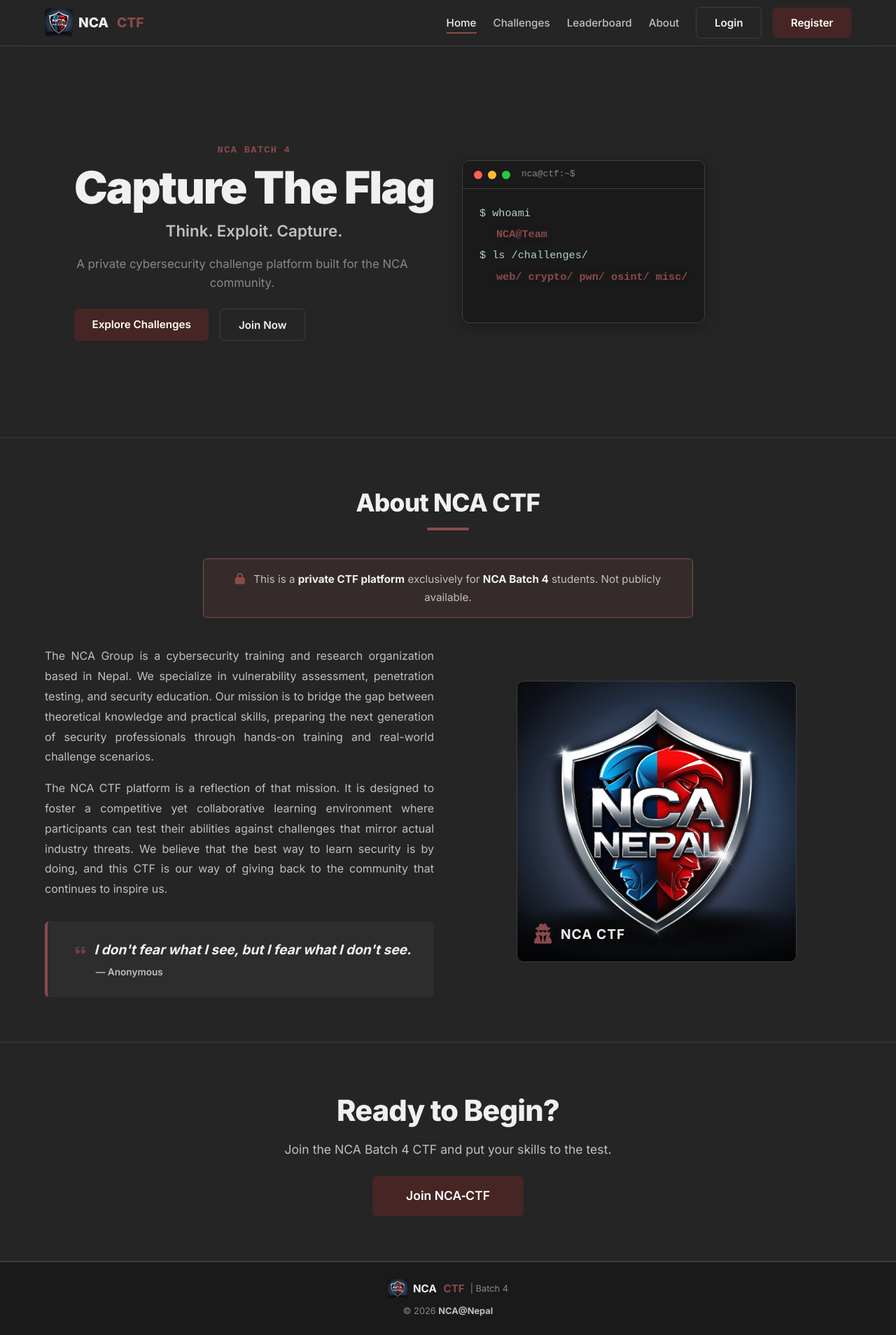
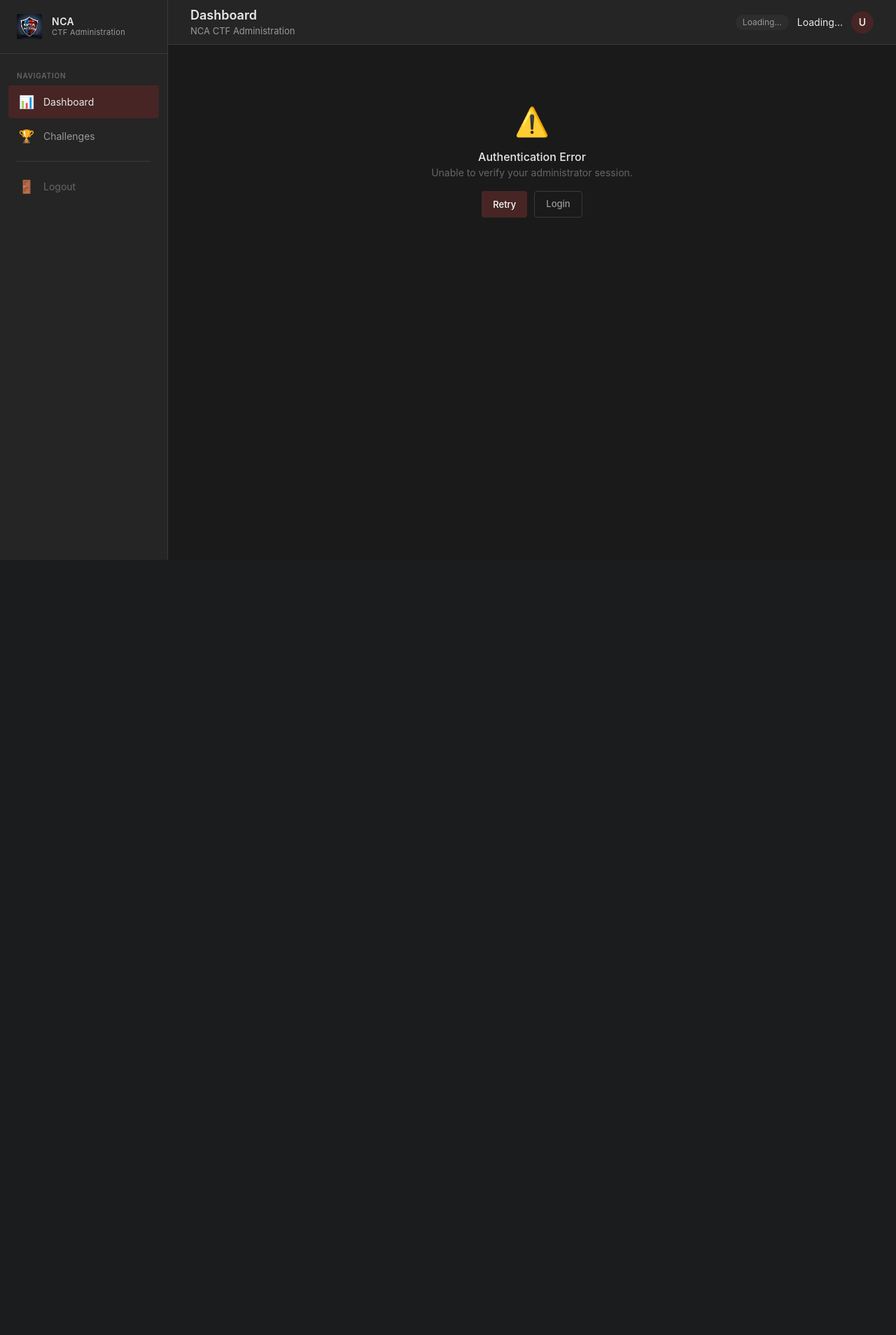
Before and after one commit to god1100/NCA-CTF, a PHP site: page / in a window 1280 px wide. Shown: the whole page at 70% size. After the commit the page ends 800 px from the top, so only its background shows below. Run offline with PHP 8.4, Linux system fonts and the light colour scheme.

Commit message:
[+] admin dashboard ongoing part2

```diff
--- a/public/admin/assets/js/admin.js
+++ b/public/admin/assets/js/admin.js
@@ -1,6 +1,6 @@
 // NCA-CTF Admin Core
 
-(function() {
+(function () {
     'use strict';
 
     let currentUser = null;
@@ -14,44 +14,80 @@
     const userRole = document.getElementById('adminUserRole');
     const logoutBtn = document.getElementById('adminLogoutBtn');
 
+    function getBaseUrl() {
+        return window.NCA_CTF_BASE_URL || '/NCA-CTF/public';
+    }
+
     async function checkAuth() {
         try {
-            const response = await fetch('/NCA-CTF/public/api/v1/auth/me', {
+            const response = await fetch(
+                getBaseUrl() + '/index.php/api/v1/auth/me',
+                {
                     method: 'GET',
                     credentials: 'include',
                     headers: {
                         'Accept': 'application/json'
                     }
-            });
+                }
+            );
+
+            if (response.status === 401) {
+                window.location.href = getBaseUrl() + '/login.php';
+                return false;
+            }
 
             if (!response.ok) {
-                if (response.status === 401) {
-                    window.location.href = '/NCA-CTF/public/login.php';
-                    return false;
-                }
-                throw new Error('Auth check failed');
+                throw new Error('Authentication request failed.');
             }
 
             const data = await response.json();
 
+            /*
+             * Existing backend response is expected to be:
+             *
+             * {
+             *     authenticated: true,
+             *     user: {
+             *         id,
+             *         username,
+             *         email,
+             *         role,
+             *         created_at
+             *     }
+             * }
+             */
+
             if (!data.authenticated || !data.user) {
-                window.location.href = '/NCA-CTF/public/login.php';
+                window.location.href = getBaseUrl() + '/login.php';
                 return false;
             }
 
             currentUser = data.user;
 
-            if (!['challenge_admin', 'super_admin'].includes(currentUser.role)) {
+            /*
+             * IMPORTANT:
+             * /auth/me exposes the application role string.
+             *
+             * Admin roles:
+             * - challenge_admin
+             * - super_admin
+             */
+            if (
+                currentUser.role !== 'challenge_admin' &&
+                currentUser.role !== 'super_admin'
+            ) {
                 showAccessDenied();
                 return false;
             }
 
             isAuthorized = true;
+
             updateUserUI(currentUser);
+
             return true;
 
         } catch (error) {
-            console.error('Auth error:', error);
+            console.error('Admin authentication error:', error);
             showAuthError();
             return false;
         }
@@ -59,14 +95,27 @@
 
     function showAccessDenied() {
         const mainContent = document.querySelector('.admin-content');
+
         if (mainContent) {
             mainContent.innerHTML = `
                 <div class="admin-error">
                     <div class="error-icon">🔒</div>
-                    <div class="error-text">Access Denied</div>
-                    <div class="error-hint">You do not have permission to access the admin area.</div>
+
+                    <div class="error-text">
+                        Access Denied
+                    </div>
+
+                    <div class="error-hint">
+                        You do not have permission to access the NCA-CTF administration area.
+                    </div>
+
                     <div class="error-actions">
-                        <a href="/NCA-CTF/public/dashboard.php" class="btn btn-primary">Return to Dashboard</a>
+                        <a
+                            href="${getBaseUrl()}/dashboard.php"
+                            class="btn btn-primary"
+                        >
+                            Return to Dashboard
+                        </a>
                     </div>
                 </div>
             `;
@@ -75,15 +124,34 @@
 
     function showAuthError() {
         const mainContent = document.querySelector('.admin-content');
+
         if (mainContent) {
             mainContent.innerHTML = `
                 <div class="admin-error">
                     <div class="error-icon">⚠️</div>
-                    <div class="error-text">Authentication Error</div>
-                    <div class="error-hint">Unable to verify your credentials. Please try again.</div>
+
+                    <div class="error-text">
+                        Authentication Error
+                    </div>
+
+                    <div class="error-hint">
+                        Unable to verify your administrator session.
+                    </div>
+
                     <div class="error-actions">
-                        <button onclick="location.reload()" class="btn btn-primary">Retry</button>
-                        <a href="/NCA-CTF/public/login.php" class="btn btn-outline">Login</a>
+                        <button
+                            onclick="location.reload()"
+                            class="btn btn-primary"
+                        >
+                            Retry
+                        </button>
+
+                        <a
+                            href="${getBaseUrl()}/login.php"
+                            class="btn btn-outline"
+                        >
+                            Login
+                        </a>
                     </div>
                 </div>
             `;
@@ -91,70 +159,120 @@
     }
 
     function updateUserUI(user) {
-        if (!user) return;
-        if (userAvatar) userAvatar.textContent = (user.username || 'U').charAt(0).toUpperCase();
-        if (userName) userName.textContent = user.username || 'User';
+        if (!user) {
+            return;
+        }
+
+        if (userAvatar) {
+            userAvatar.textContent =
+                (user.username || 'U').charAt(0).toUpperCase();
+        }
+
+        if (userName) {
+            userName.textContent = user.username || 'User';
+        }
+
         if (userRole) {
-            userRole.textContent = user.role === 'super_admin' ? 'Super Admin' : 'Challenge Admin';
+            userRole.textContent =
+                user.role === 'super_admin'
+                    ? 'Super Admin'
+                    : 'Challenge Admin';
         }
     }
 
     function setupSidebar() {
-        if (toggleBtn) {
-            toggleBtn.addEventListener('click', function(e) {
+        if (toggleBtn && sidebar && overlay) {
+            toggleBtn.addEventListener('click', function (e) {
                 e.stopPropagation();
+
                 sidebar.classList.toggle('open');
                 overlay.classList.toggle('active');
             });
         }
 
-        if (overlay) {
-            overlay.addEventListener('click', function() {
+        if (overlay && sidebar) {
+            overlay.addEventListener('click', function () {
                 sidebar.classList.remove('open');
                 overlay.classList.remove('active');
             });
         }
 
-        document.addEventListener('keydown', function(e) {
-            if (e.key === 'Escape' && sidebar.classList.contains('open')) {
+        document.addEventListener('keydown', function (e) {
+            if (
+                e.key === 'Escape' &&
+                sidebar &&
+                sidebar.classList.contains('open')
+            ) {
                 sidebar.classList.remove('open');
+
+                if (overlay) {
                     overlay.classList.remove('active');
+                }
             }
         });
     }
 
     function setupLogout() {
-        if (logoutBtn) {
-            logoutBtn.addEventListener('click', async function(e) {
+        if (!logoutBtn) {
+            return;
+        }
+
+        logoutBtn.addEventListener('click', async function (e) {
             e.preventDefault();
+
             try {
-                    await fetch('/NCA-CTF/public/api/v1/auth/logout', {
+                await fetch(
+                    getBaseUrl() + '/index.php/api/v1/auth/logout',
+                    {
                         method: 'POST',
-                        credentials: 'include'
+                        credentials: 'include',
+                        headers: {
+                            'Accept': 'application/json'
+                        }
+                    }
+                );
+            } catch (error) {
+                console.warn('Logout request failed:', error);
+            }
+
+            window.location.href =
+                getBaseUrl() + '/login.php';
         });
-                } catch (e) {}
-                window.location.href = '/NCA-CTF/public/login.php';
-            });
-        }
     }
 
     window.Admin = {
-        getCurrentUser: () => currentUser,
-        isAuthorized: () => isAuthorized,
-        checkAuth
+        getCurrentUser: function () {
+            return currentUser;
+        },
+
+        isAuthorized: function () {
+            return isAuthorized;
+        },
+
+        checkAuth: checkAuth
     };
 
     async function init() {
         setupSidebar();
         setupLogout();
+
         const authorized = await checkAuth();
-        document.dispatchEvent(new CustomEvent('admin:authReady', {
-            detail: { authorized, user: currentUser }
-        }));
+
+        document.dispatchEvent(
+            new CustomEvent('admin:authReady', {
+                detail: {
+                    authorized: authorized,
+                    user: currentUser
+                }
+            })
+        );
     }
 
     if (document.readyState === 'loading') {
-        document.addEventListener('DOMContentLoaded', init);
+        document.addEventListener(
+            'DOMContentLoaded',
+            init
+        );
     } else {
         init();
     }
--- a/public/index.php
+++ b/public/index.php
@@ -1,103 +1,188 @@
 <?php
+$pageTitle = 'Dashboard';
+$currentPage = 'dashboard';
 
-declare(strict_types=1);
+?>
 
-/**
- * NCA Batch 4 Private CTF — Front Controller
- */
+<!DOCTYPE html>
+<html lang="en">
+<head>
+    <meta charset="UTF-8">
+    <meta name="viewport" content="width=device-width, initial-scale=1.0">
 
-$baseDir = dirname(__DIR__);
+    <meta
+        name="csrf-token"
+        content="<?php echo $_SESSION['csrf_token'] ?? ''; ?>"
+    >
 
-// --- Determine base URL dynamically ---
-$protocol = isset($_SERVER['HTTPS']) && $_SERVER['HTTPS'] === 'on' ? 'https://' : 'http://';
-$host = $_SERVER['HTTP_HOST'];
-$scriptName = $_SERVER['SCRIPT_NAME'] ?? '';
-$basePath = rtrim(dirname($scriptName), '/\\');
-$baseUrl = $protocol . $host . $basePath;
+    <title>Admin Dashboard - NCA CTF</title>
 
-// Make baseUrl available globally for views
-$GLOBALS['baseUrl'] = $baseUrl;
+    <link
+        rel="stylesheet"
+        href="/NCA-CTF/public/assets/css/style.css"
+    >
 
-// --- Autoloading -----------------------------------------------------
-if (is_file($baseDir . '/vendor/autoload.php')) {
-    require $baseDir . '/vendor/autoload.php';
-} else {
-    require $baseDir . '/app/Infrastructure/Autoloader.php';
-    \App\Infrastructure\Autoloader::register($baseDir . '/app');
-}
+    <link
+        rel="stylesheet"
+        href="/NCA-CTF/public/admin/assets/css/admin.css"
+    >
+</head>
 
-use App\Infrastructure\Env;
-use App\Infrastructure\Router;
-use App\Infrastructure\Session;
+<body class="admin-body">
 
-// --- Environment -------------------------------------------------------
-Env::load($baseDir . '/.env');
-$config = require $baseDir . '/config/app.php';
+    <!-- Sidebar -->
+    <aside
+        class="admin-sidebar"
+        id="adminSidebar"
+    >
 
-// --- Baseline security headers -----------------------------------------
-header('X-Content-Type-Options: nosniff');
-header('Referrer-Policy: strict-origin-when-cross-origin');
-header('X-Frame-Options: DENY');
-header("Content-Security-Policy: default-src 'self'; style-src 'self' 'unsafe-inline' https://fonts.googleapis.com https://cdnjs.cloudflare.com; font-src 'self' https://fonts.gstatic.com https://cdnjs.cloudflare.com; script-src 'self' 'unsafe-inline' https://cdnjs.cloudflare.com; img-src 'self' data:;");
+        <div class="admin-sidebar-brand">
 
-// --- Strict error handling ----------------------------------------------
-error_reporting(E_ALL);
-ini_set('display_errors', $config['debug'] ? '1' : '0');
-ini_set('log_errors', '1');
-ini_set('error_log', $baseDir . '/storage/logs/app.log');
+            <img
+                src="/NCA-CTF/public/assets/images/NCA-logo.jpg"
+                alt="NCA Logo"
+            >
 
-// --- Request dispatch -----------------------------------------------------
-$method = $_SERVER['REQUEST_METHOD'] ?? 'GET';
+            <div class="admin-sidebar-brand-text">
 
-$requestUri = $_SERVER['REQUEST_URI'] ?? '/';
+                <span class="brand-nca">
+                    NCA
+                </span>
 
-// Remove query string
-$requestPath = parse_url($requestUri, PHP_URL_PATH) ?? '/';
+                <span class="brand-ctf">
+                    CTF Administration
+                </span>
 
-// Determine the public directory path from the current project.
-$publicPath = str_replace('\\', '/', dirname($_SERVER['SCRIPT_NAME'] ?? '/index.php'));
-$publicPath = rtrim($publicPath, '/');
+            </div>
 
-// Remove the public path from the beginning of the request.
-if ($publicPath !== '' && str_starts_with($requestPath, $publicPath)) {
-    $requestPath = substr($requestPath, strlen($publicPath));
-}
+        </div>
 
-// Handle direct /index.php/... requests too.
-$requestPath = preg_replace('#^/index\.php#', '', $requestPath);
+        <nav class="admin-sidebar-nav">
 
-// Normalize URI.
-$uri = '/' . ltrim($requestPath ?: '/', '/');
-$uri = rtrim($uri, '/') ?: '/';
+            <div class="nav-label">
+                Navigation
+            </div>
 
-// --- API routes ---
-if (str_starts_with($uri, '/api/')) {
-    Session::start();
-    $router = new Router();
-    $registerRoutes = require $baseDir . '/routes/api.php';
-    $registerRoutes($router);
-    $router->dispatch($method, $uri);
-    exit;
-}
+            <a
+                href="/NCA-CTF/public/admin/index.php"
+                class="<?php echo $currentPage === 'dashboard' ? 'active' : ''; ?>"
+            >
+                <span class="nav-icon">📊</span>
+                Dashboard
+            </a>
 
-// Switch for other routes
-switch ($uri) {
-    case '/challenges':
-        require $baseDir . '/resources/views/challenges.php';
-        exit;
-    case '/login':
-        require $baseDir . '/public/login.php';
-        exit;
-    case '/register':
-        require $baseDir . '/public/register.php';
-        exit;
-    case '/about':
-        require $baseDir . '/public/about.php';
-        exit;
-    case '/dashboard':
-        require $baseDir . '/public/dashboard.php';
-        exit;
-    default:
-        require $baseDir . '/resources/views/landing.php';
-        exit;
-}
+            <a
+                href="/NCA-CTF/public/admin/challenges.php"
+                class="<?php echo $currentPage === 'challenges' ? 'active' : ''; ?>"
+            >
+                <span class="nav-icon">🏆</span>
+                Challenges
+            </a>
+
+            <div class="nav-divider"></div>
+
+            <a
+                href="#"
+                id="adminLogoutBtn"
+                class="nav-logout"
+            >
+                <span class="nav-icon">🚪</span>
+                Logout
+            </a>
+
+        </nav>
+
+    </aside>
+
+
+    <!-- Mobile overlay -->
+    <div
+        class="admin-sidebar-overlay"
+        id="adminSidebarOverlay"
+    ></div>
+
+
+    <!-- Mobile toggle -->
+    <button
+        class="admin-sidebar-toggle"
+        id="adminSidebarToggle"
+        aria-label="Toggle sidebar"
+    >
+        ☰
+    </button>
+
+
+    <!-- Main content -->
+    <main class="admin-main">
+
+        <header class="admin-header">
+
+            <div class="admin-header-title">
+
+                <h1>
+                    Dashboard
+                </h1>
+
+                <p class="subtitle">
+                    NCA CTF Administration
+                </p>
+
+            </div>
+
+
+            <div class="admin-header-user">
+
+                <span
+                    class="user-role"
+                    id="adminUserRole"
+                >
+                    Loading...
+                </span>
+
+                <span
+                    class="user-name"
+                    id="adminUserName"
+                >
+                    Loading...
+                </span>
+
+                <span
+                    class="user-avatar"
+                    id="adminUserAvatar"
+                >
+                    U
+                </span>
+
+            </div>
+
+        </header>
+
+
+        <div
+            class="admin-content"
+            id="adminContent"
+        >
+
+            <!-- Dashboard content will be rendered by JavaScript -->
+
+            <div class="admin-loading">
+
+                <div class="spinner"></div>
+
+                Loading dashboard...
+
+            </div>
+
+        </div>
+
+    </main>
+
+
+    <script src="/NCA-CTF/public/assets/js/api.js"></script>
+
+    <script src="/NCA-CTF/public/admin/assets/js/admin.js"></script>
+
+    <script src="/NCA-CTF/public/admin/assets/js/dashboard.js"></script>
+
+</body>
+</html>
```
Also changed, not shown: public/admin/admin-check.php (+12 -8 lines), public/admin/challenge.php (+10 -27 lines), public/admin/challenges.php (+10 -29 lines), public/assets/js/login.js. Lines whose indentation alone changed are shown as unchanged.
